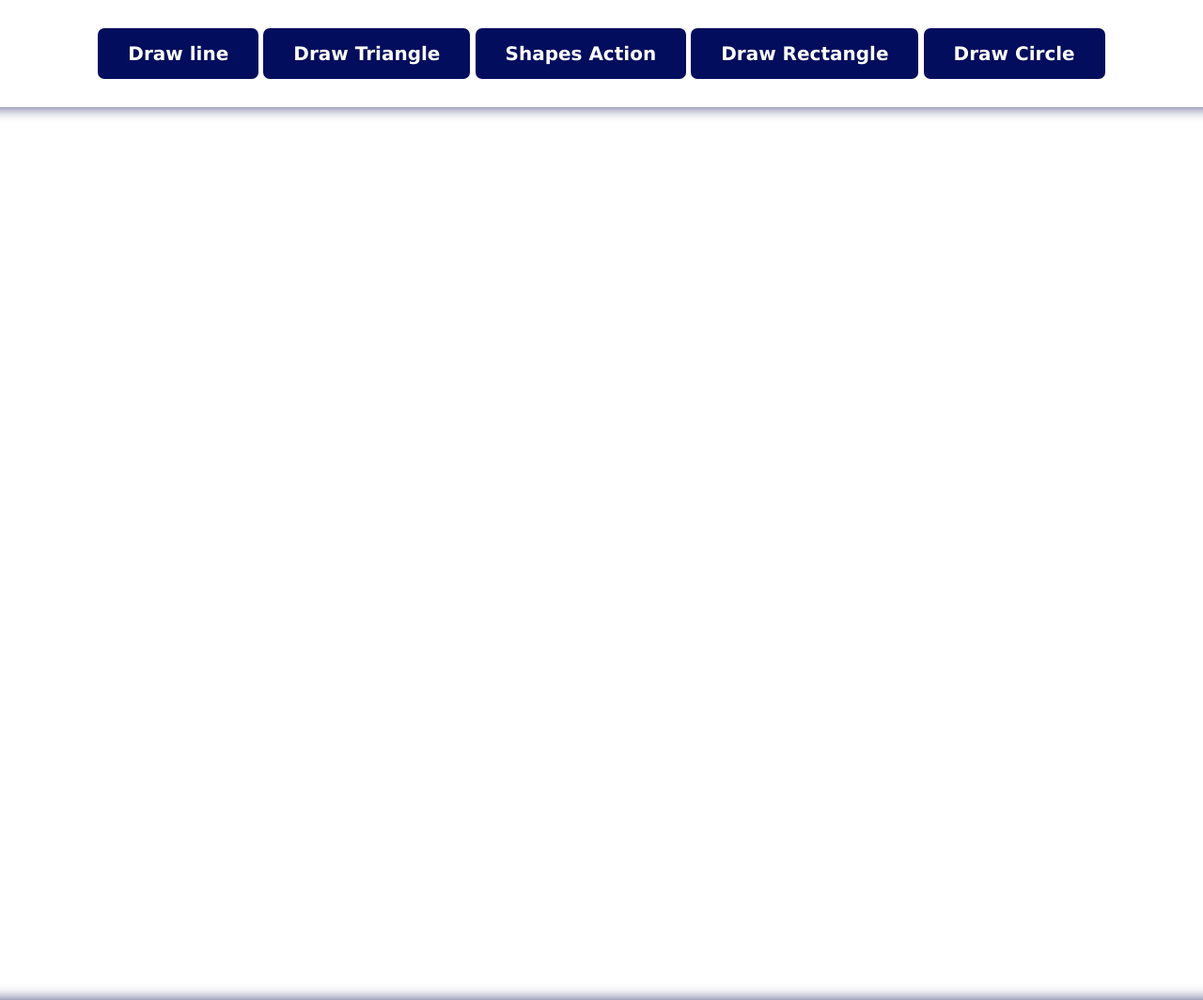
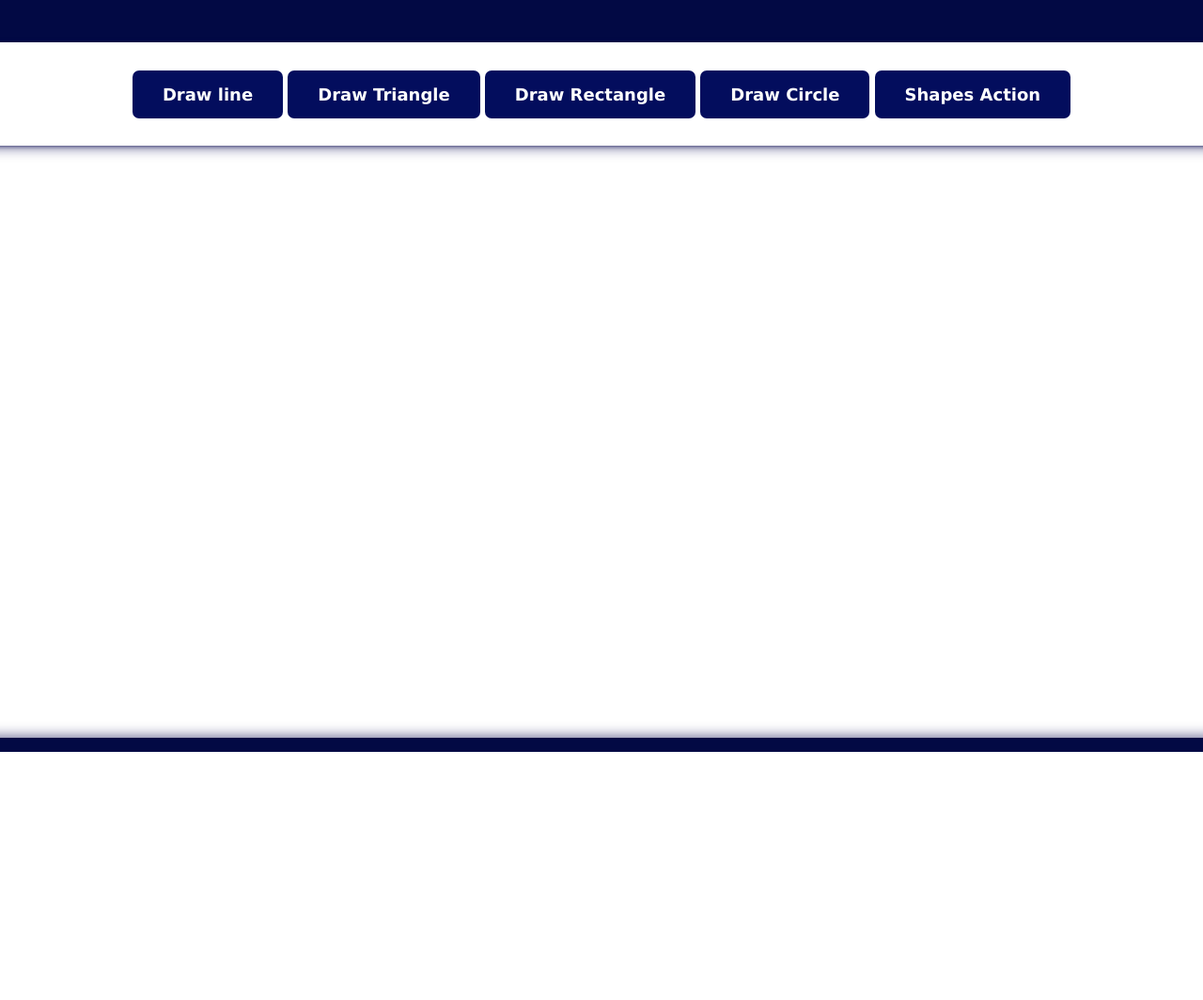
Before and after one commit to Misara-Ahmed/Painter, a Flask app: page / in a window 1280 px wide; the page is wider, and only the part inside the window is pictured. Shown: that part at 94% size. After the commit the page ends 800 px from the top of that part, so only its background shows below. Run offline with Flask 2, Linux system fonts and the light colour scheme; some libraries are stand-ins or nearby versions.

Commit message:
some edits

```diff
--- a/static/css/main.css
+++ b/static/css/main.css
@@ -1,7 +1,7 @@
 * {
   margin: 0;
   padding: 0;
-  box-sizing: border-box;
+  /* box-sizing: border-box; */
   font-family: "Lucida Sans", "Lucida Sans Regular", "Lucida Grande",
     "Lucida Sans Unicode", Geneva, Verdana, sans-serif;
 }
@@ -10,29 +10,36 @@ body {
   display: flex;
   align-items: center;
   justify-content: center;
-  min-height: 100vh;
-  background: #9ebfe8;
-  height: 50%;
-  overflow: auto;
+  /* min-height: 10vh; */
+  background: #020944;
+  /* height: 10%; */
+  /* background-size:107rem; */
+    height: 100vh;
+    overflow: hidden;
+    font-family: 'Roboto', sans-serif;
 }
 .canvas-content {
   background: #fff;
   border-radius: 7px;
-  height: 950px;
+  height: 630px;
+  width: 1480px;
   /* box-shadow: 0 5px rgb(6, 6, 78); */
   box-shadow: inset 0 0 15px rgba(6, 6, 78, 0.75);
 }
 
 .buttons {
+  position: relative;
+	height: 10vh;
   text-align: center;
   transition-duration: 0.4s;
   cursor: pointer;
-  /* padding-top: 10px; */
+  margin-top: 30px;
   padding-bottom: 30px;
   background-color: #fff;
   box-shadow: 0 0 5px rgba(6, 6, 78, 0.75);
   border-radius: 7px;
-  width: 1900px;
+  width: 1480px;
+  /* height: 10vh; */
   /* box-shadow: inset 0 0 15px rgba(6, 6, 78, 0.75); */
 }
 
@@ -43,7 +50,7 @@ body {
   border-radius: 7px;
   padding: 15px 32px;
   text-align: center;
-  font-size: 20px;
+  font-size: 18px;
   font-weight: bold;
   margin-top: 30px;
 }
--- a/static/js/main.js
+++ b/static/js/main.js
@@ -10,7 +10,7 @@ let rectArray = [];
 let triangleArray = [];
 let stage = new Konva.Stage({
   container: "content",
-  width: 1100,
+  width: 1500,
   height: window.innerHeight,
 });
 let layer = new Konva.Layer();
--- a/templates/main.html
+++ b/templates/main.html
@@ -17,9 +17,9 @@
             <div class="buttons" id="wrapper">
                 <button onclick="drawLine()" class="button">Draw line</button>
                 <button onclick="drawTriangle()" class ="button">Draw Triangle</button>
-                <button onclick="transform()" class="button" id="shape-action">Shapes Action</button>
                 <button onclick="drawRect()" class ="button">Draw Rectangle</button>
                 <button onclick="drawCircle()" class ="button">Draw Circle</button>
+                <button onclick="transform()" class="button" id="shape-action">Shapes Action</button>
             </div>
             <!-- <section class="drawing-board"> -->
                 <div class="canvas-content">
```
